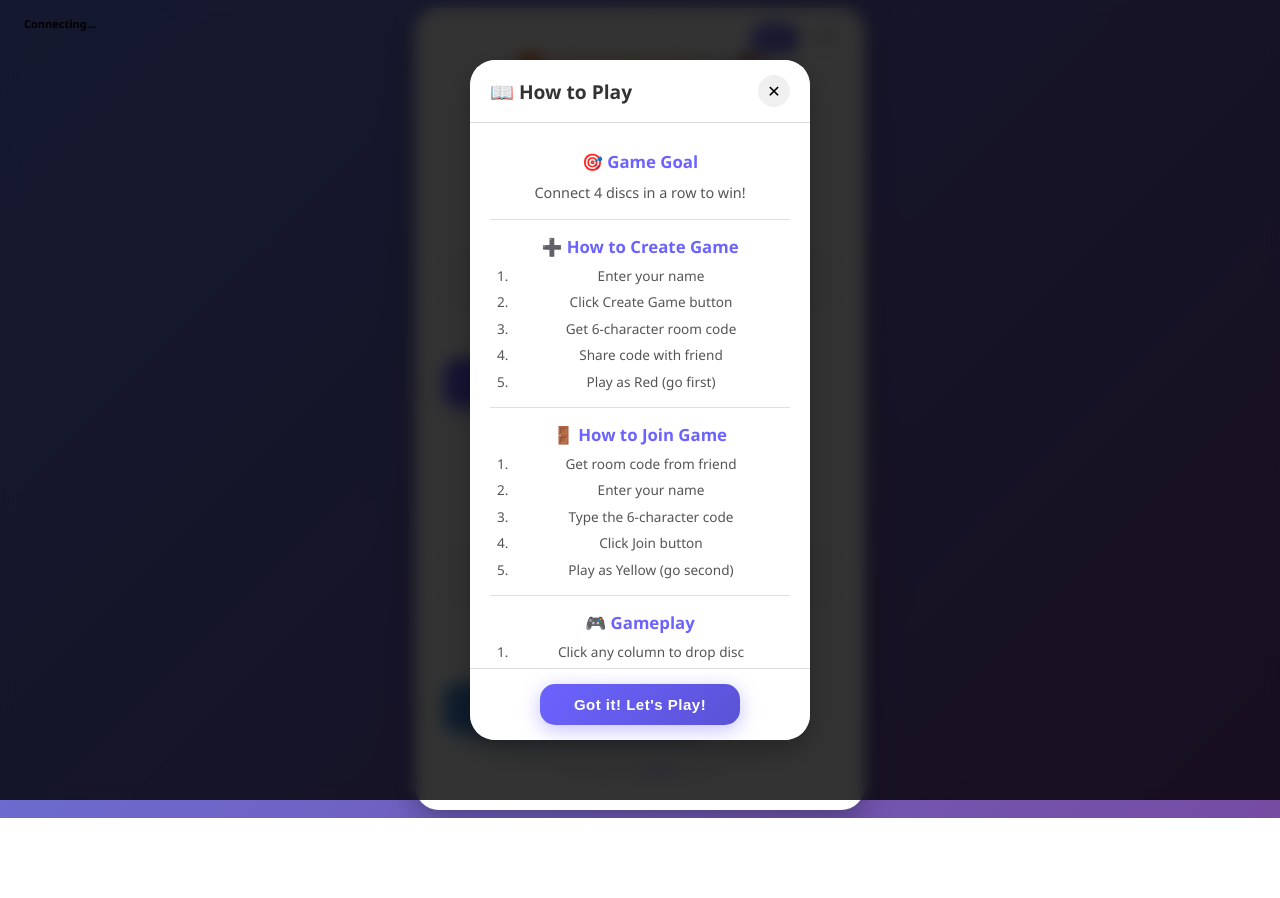
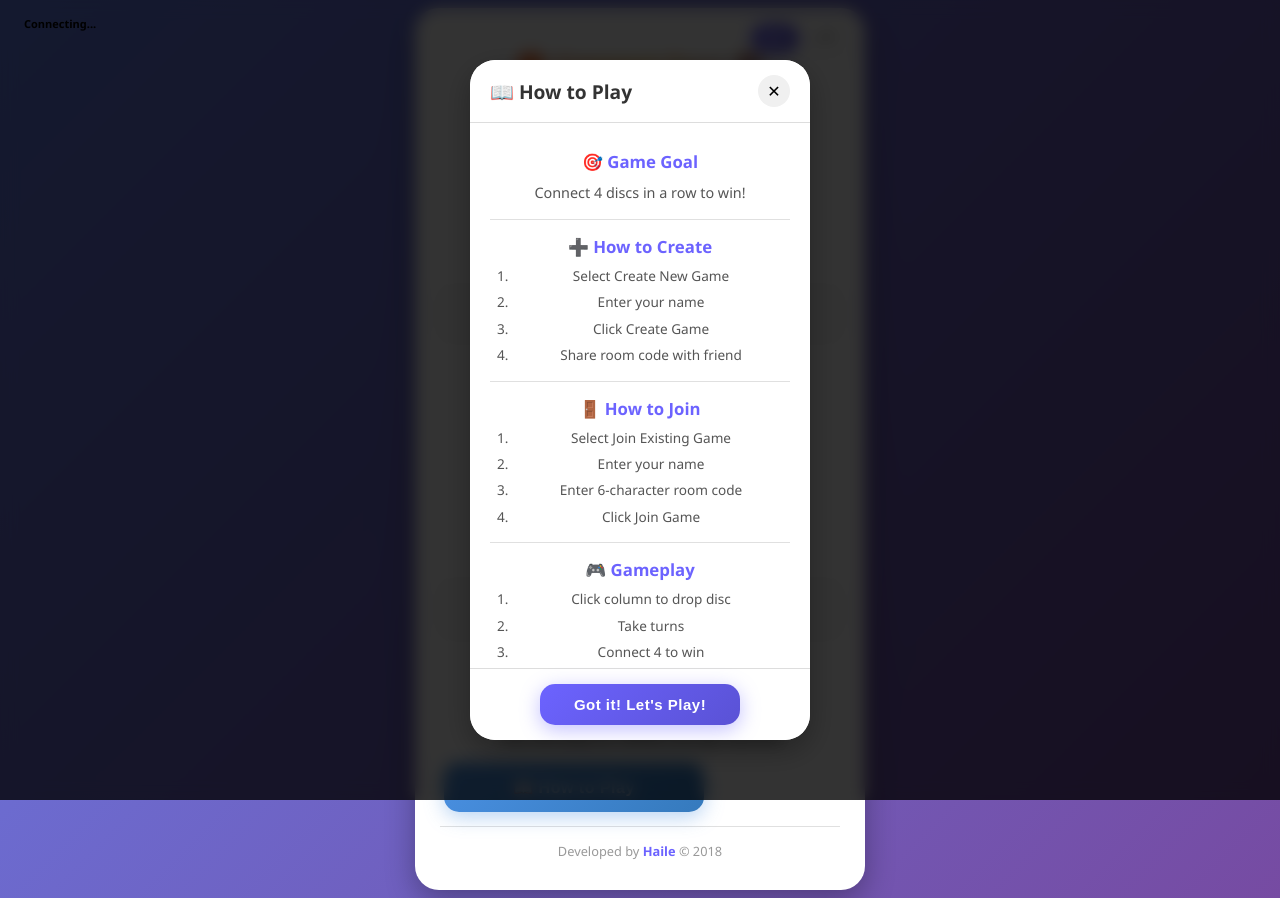
Before and after one commit to Haile-Kefle-cs/Real-time-multiplayer-Connect-Four-game, a website: page public/index.html in a window 1280 px wide. Both pictures are taken after a click on the button "📖 How to Play". Before the commit the page ends 818 px from the top, so only its background shows below. Drawn offline with nearby package versions, Linux system fonts and the light colour scheme; no server answers.

Commit message:
index.html

```diff
--- a/public/index.html
+++ b/public/index.html
@@ -19,9 +19,21 @@
         <!-- Menu Screen -->
         <div id="menu" class="screen active">
             <div class="menu-content">
-                <h2 data-en="Start Playing" data-am="መጫወት ይጀምሩ">Start Playing</h2>
-                <p class="subtitle" data-en="Connect 4 discs to win!" data-am="ለማሸነፍ 4 ዲስኮችን ያገናኙ!">Connect 4 discs to win!</p>
+                <h2 data-en="Welcome!" data-am="እንኳን ደህና መጡ!">Welcome!</h2>
+                <p class="subtitle" data-en="Select an option to start" data-am="ለመጀመር አማራጭ ይምረጡ">Select an option to start</p>
 
+                <!-- Game Mode Selection Dropdown -->
+                <div class="mode-selector">
+                    <label class="mode-label" data-en="Choose Game Mode:" data-am="የጨዋታ ሁነታ ይምረጡ:">Choose Game Mode:</label>
+                    <select id="gameModeSelect" class="mode-dropdown">
+                        <option value="" disabled selected data-en="-- Select Option --" data-am="-- አማራጭ ይምረጡ --">-- Select Option --</option>
+                        <option value="create" data-en="➕ Create New Game" data-am="➕ አዲስ ጨዋታ ይፍጠሩ">➕ Create New Game</option>
+                        <option value="join" data-en="🚪 Join Existing Game" data-am="🚪 ነባር ጨዋታ ይቀላቀሉ">🚪 Join Existing Game</option>
+                    </select>
+                </div>
+
+                <!-- Create Game Section (Hidden by default) -->
+                <div id="createSection" class="game-section hidden">
                     <div class="name-input-section">
                         <label>
                             <span data-en="Your Name:" data-am="ስምዎ:">Your Name:</span> <span class="required">*</span>
@@ -36,16 +48,34 @@
                     <button id="createRoomBtn" class="btn btn-primary">
                         ➕ <span data-en="Create Game" data-am="ጨዋታ ይፍጠሩ">Create Game</span>
                     </button>
+                    <p class="info-text" data-en="You will play as Red and go first" data-am="እንደ ቀይ ይጫወታሉ እና መጀመሪያ ይጀምራሉ">You will play as Red and go first</p>
+                </div>
 
-                <div class="divider"><span data-en="OR" data-am="ወይም">OR</span></div>
+                <!-- Join Game Section (Hidden by default) -->
+                <div id="joinSection" class="game-section hidden">
+                    <div class="name-input-section">
+                        <label>
+                            <span data-en="Your Name:" data-am="ስምዎ:">Your Name:</span> <span class="required">*</span>
+                        </label>
+                        <input type="text" id="joinNameInput"
+                               data-en-placeholder="Enter your name"
+                               data-am-placeholder="ስምዎን ያስገቡ"
+                               placeholder="Enter your name" maxlength="20" autocomplete="off">
+                        <small class="error-message" id="joinNameError"></small>
+                    </div>
 
-                <div class="join-section">
-                    <h3 data-en="Join Game" data-am="ጨዋታ ይቀላቀሉ">Join Game</h3>
-                    <p class="hint" data-en="Enter 6-character code" data-am="ባለ 6-ቁምፊ ኮድ ያስገቡ">Enter 6-character code</p>
+                    <div class="code-input-section">
+                        <label>
+                            <span data-en="Room Code:" data-am="የክፍል ኮድ:">Room Code:</span> <span class="required">*</span>
+                        </label>
                         <input type="text" id="roomCodeInput" placeholder="ABC123" maxlength="6" autocomplete="off">
+                        <small class="error-message" id="codeError"></small>
+                    </div>
+
                     <button id="joinRoomBtn" class="btn btn-secondary">
-                        🚪 <span data-en="Join" data-am="ይቀላቀሉ">Join</span>
+                        🚪 <span data-en="Join Game" data-am="ጨዋታ ይቀላቀሉ">Join Game</span>
                     </button>
+                    <p class="info-text" data-en="You will play as Yellow and go second" data-am="እንደ ቢጫ ይጫወታሉ እና ሁለተኛ ይጫወታሉ">You will play as Yellow and go second</p>
                 </div>
 
                 <button id="howToPlayBtn" class="btn btn-info" type="button">
@@ -72,26 +102,24 @@
                         <hr class="rules-divider">
 
                         <div class="rules-section">
-                            <h3 data-en="➕ How to Create Game" data-am="➕ ጨዋታ እንዴት መፍጠር እንደሚቻል">➕ How to Create Game</h3>
+                            <h3 data-en="➕ How to Create" data-am="➕ እንዴት መፍጠር እንደሚቻል">➕ How to Create</h3>
                             <ol class="steps-list">
+                                <li data-en="Select Create New Game" data-am="አዲስ ጨዋታ ይፍጠሩ የሚለውን ይምረጡ">Select Create New Game</li>
                                 <li data-en="Enter your name" data-am="ስምዎን ያስገቡ">Enter your name</li>
-                                <li data-en="Click Create Game button" data-am="ጨዋታ ይፍጠሩ የሚለውን ይጫኑ">Click Create Game button</li>
-                                <li data-en="Get 6-character room code" data-am="ባለ 6-ቁምፊ ኮድ ያግኙ">Get 6-character room code</li>
-                                <li data-en="Share code with friend" data-am="ኮዱን ለጓደኛዎ ያጋሩ">Share code with friend</li>
-                                <li data-en="Play as Red (go first)" data-am="እንደ ቀይ ይጫወቱ (መጀመሪያ)">Play as Red (go first)</li>
+                                <li data-en="Click Create Game" data-am="ጨዋታ ይፍጠሩ የሚለውን ይጫኑ">Click Create Game</li>
+                                <li data-en="Share room code with friend" data-am="ኮዱን ለጓደኛዎ ያጋሩ">Share room code with friend</li>
                             </ol>
                         </div>
 
                         <hr class="rules-divider">
 
                         <div class="rules-section">
-                            <h3 data-en="🚪 How to Join Game" data-am="🚪 ጨዋታ እንዴት መቀላቀል እንደሚቻል">🚪 How to Join Game</h3>
+                            <h3 data-en="🚪 How to Join" data-am="🚪 እንዴት መቀላቀል እንደሚቻል">🚪 How to Join</h3>
                             <ol class="steps-list">
-                                <li data-en="Get room code from friend" data-am="ከጓደኛዎ ኮድ ያግኙ">Get room code from friend</li>
+                                <li data-en="Select Join Existing Game" data-am="ነባር ጨዋታ ይቀላቀሉ የሚለውን ይምረጡ">Select Join Existing Game</li>
                                 <li data-en="Enter your name" data-am="ስምዎን ያስገቡ">Enter your name</li>
-                                <li data-en="Type the 6-character code" data-am="ባለ 6-ቁምፊ ኮዱን ይተይቡ">Type the 6-character code</li>
-                                <li data-en="Click Join button" data-am="ይቀላቀሉ የሚለውን ይጫኑ">Click Join button</li>
-                                <li data-en="Play as Yellow (go second)" data-am="እንደ ቢጫ ይጫወቱ (ሁለተኛ)">Play as Yellow (go second)</li>
+                                <li data-en="Enter 6-character room code" data-am="ባለ 6-ቁምፊ ኮድ ያስገቡ">Enter 6-character room code</li>
+                                <li data-en="Click Join Game" data-am="ጨዋታ ይቀላቀሉ የሚለውን ይጫኑ">Click Join Game</li>
                             </ol>
                         </div>
 
@@ -100,17 +128,16 @@
                         <div class="rules-section">
                             <h3 data-en="🎮 Gameplay" data-am="🎮 አጨዋወት">🎮 Gameplay</h3>
                             <ol class="steps-list">
-                                <li data-en="Click any column to drop disc" data-am="ዲስክን ለመጣል ማንኛውንም አምድ ይጫኑ">Click any column to drop disc</li>
-                                <li data-en="Disc falls to lowest space" data-am="ዲስክ ወደ ዝቅተኛው ቦታ ይወርዳል">Disc falls to lowest space</li>
-                                <li data-en="Take turns with opponent" data-am="ከተቃዋሚ ጋር በተራ ይጫወቱ">Take turns with opponent</li>
-                                <li data-en="First to connect 4 wins!" data-am="መጀመሪያ 4 የሚያገናኝ ያሸንፋል!">First to connect 4 wins!</li>
+                                <li data-en="Click column to drop disc" data-am="ዲስክን ለመጣል አምድ ይጫኑ">Click column to drop disc</li>
+                                <li data-en="Take turns" data-am="በተራ ይጫወቱ">Take turns</li>
+                                <li data-en="Connect 4 to win" data-am="ለማሸነፍ 4 ያገናኙ">Connect 4 to win</li>
                             </ol>
                         </div>
 
                         <hr class="rules-divider">
 
                         <div class="rules-section">
-                            <h3 data-en="⏱️ Timer Rules" data-am="⏱️ የሰዓት ቆጣሪ ህጎች">⏱️ Timer Rules</h3>
+                            <h3 data-en="⏱️ Timer" data-am="⏱️ ሰዓት ቆጣሪ">⏱️ Timer</h3>
                             <p data-en="10 seconds per turn" data-am="በየተራ 10 ሰከንድ">10 seconds per turn</p>
                             <p data-en="Auto-place if time runs out" data-am="ጊዜው ካለቀ በራስ-ሰር ይቀመጣል">Auto-place if time runs out</p>
                         </div>
@@ -118,18 +145,11 @@
                         <hr class="rules-divider">
 
                         <div class="rules-section">
-                            <h3 data-en="💬 Chat Feature" data-am="💬 የውይይት ባህሪ">💬 Chat Feature</h3>
-                            <p data-en="Chat with opponent during game" data-am="በጨዋታ ጊዜ ከተቃዋሚ ጋር ይነጋገሩ">Chat with opponent during game</p>
-                        </div>
-
-                        <hr class="rules-divider">
-
-                        <div class="rules-section">
                             <h3 data-en="💡 Tips" data-am="💡 ምክሮች">💡 Tips</h3>
                             <ul class="tips-list">
-                                <li data-en="Control the center column" data-am="የመሃል አምዱን ይቆጣጠሩ">Control the center column</li>
-                                <li data-en="Block opponent's 3-in-a-row" data-am="የተቃዋሚዎን 3-በ-ረድፍ ያግዱ">Block opponent's 3-in-a-row</li>
-                                <li data-en="Watch diagonal threats" data-am="ሰያፍ ስጋቶችን ይከታተሉ">Watch diagonal threats</li>
+                                <li data-en="Control center" data-am="መሃልን ይቆጣጠሩ">Control center</li>
+                                <li data-en="Block opponent" data-am="ተቃዋሚን ያግዱ">Block opponent</li>
+                                <li data-en="Watch diagonals" data-am="ሰያፍ ይከታተሉ">Watch diagonals</li>
                             </ul>
                         </div>
                     </div>
@@ -241,8 +261,8 @@
                 <div id="winnerName" class="winner-name"></div>
                 <p id="gameOverMessage"></p>
                 <div class="modal-buttons">
-                    <button id="playAgainBtn" class="btn btn-primary">🔄 <span data-en="Play Again" data-am="እንደገና ይጫወቱ">Play Again</span></button>
-                    <button id="backToMenuBtn" class="btn btn-secondary">🏠 <span data-en="Menu" data-am="ምናሌ">Menu</span></button>
+                    <button id="playAgainBtn" class="btn btn-primary">🔄 Play Again</button>
+                    <button id="backToMenuBtn" class="btn btn-secondary">🏠 Menu</button>
                 </div>
             </div>
         </div>
```
Lines whose indentation alone changed are shown as unchanged.
